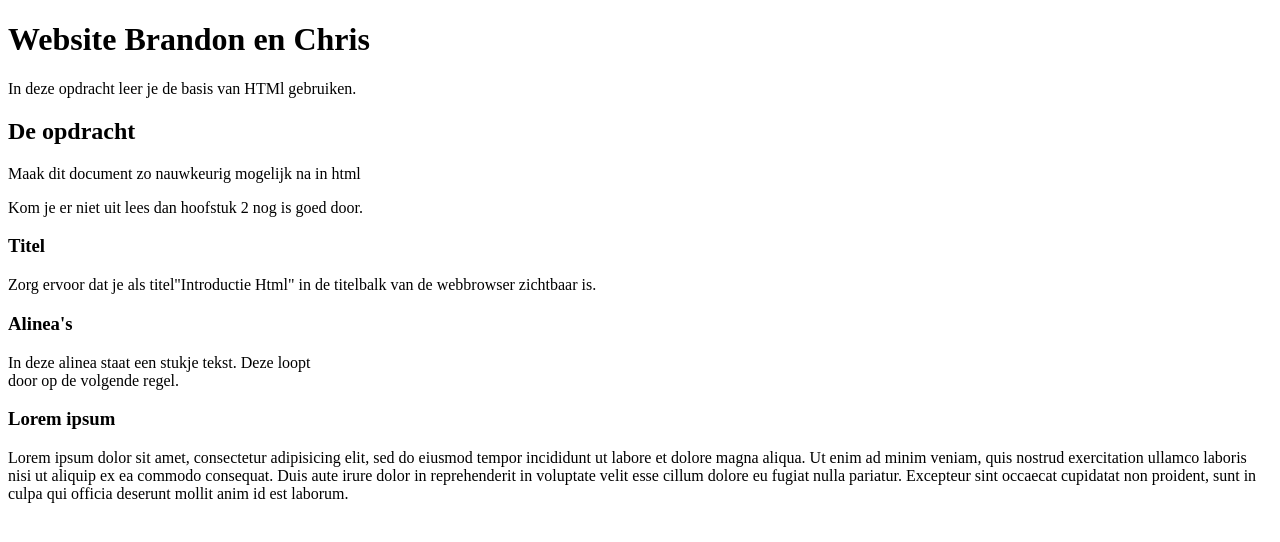
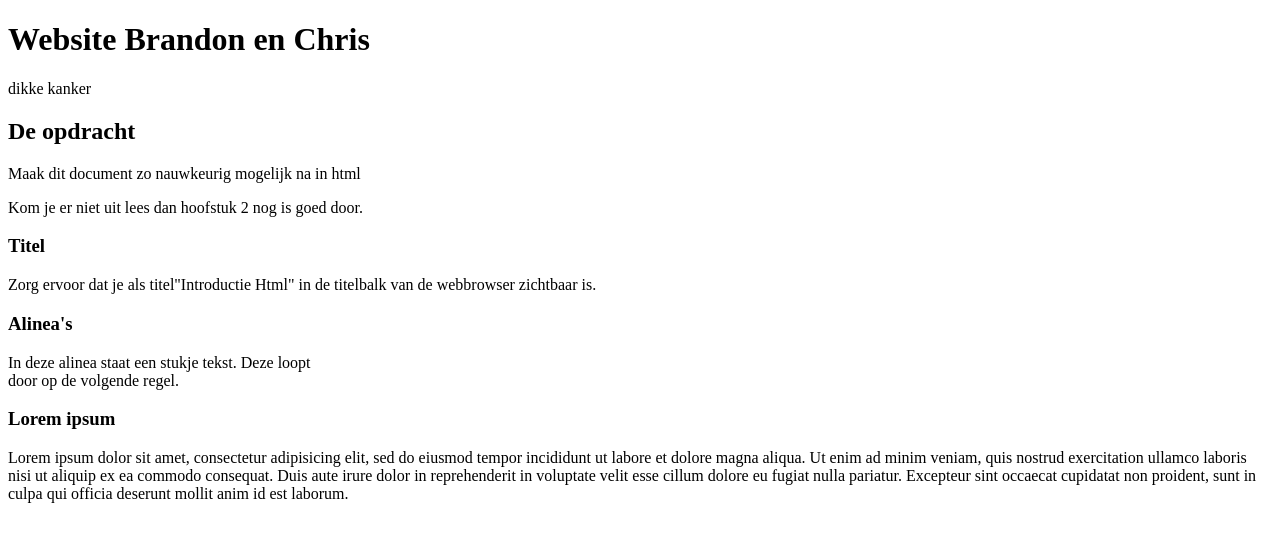
Before and after one commit to ottyv/ChrisWeymans.github.io, a plain HTML site: page index.html in a window 1280 px wide. Drawn offline with Linux system fonts and the light colour scheme.

Commit message:
Update index.html

```diff
--- a/index.html
+++ b/index.html
@@ -13,7 +13,7 @@
 
 <h1>Website Brandon en Chris</h1>
 
-<p>In deze opdracht leer je de basis van HTMl gebruiken.</p>
+<p>dikke kanker</p>
 
 <h2>De opdracht</h2>
 
```
